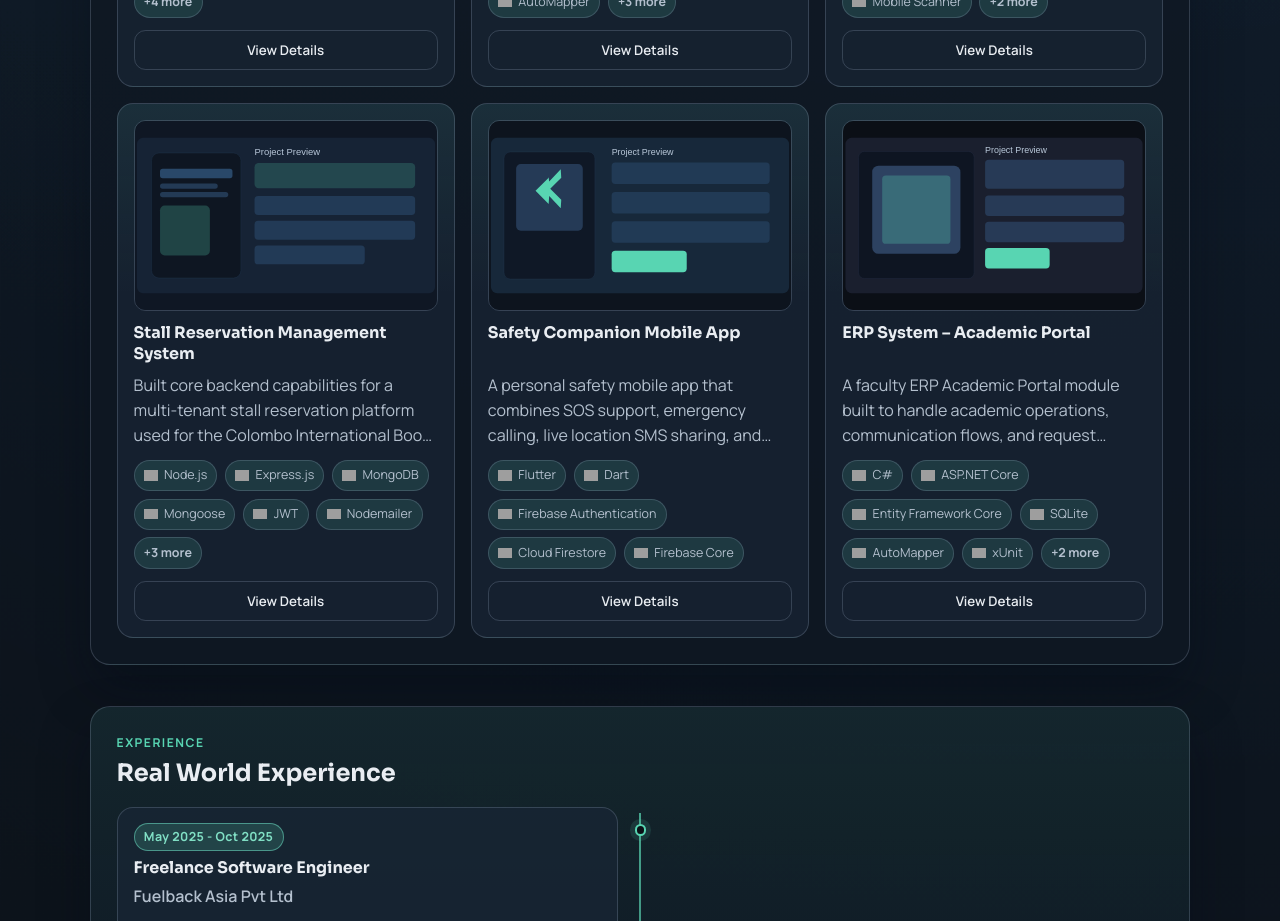
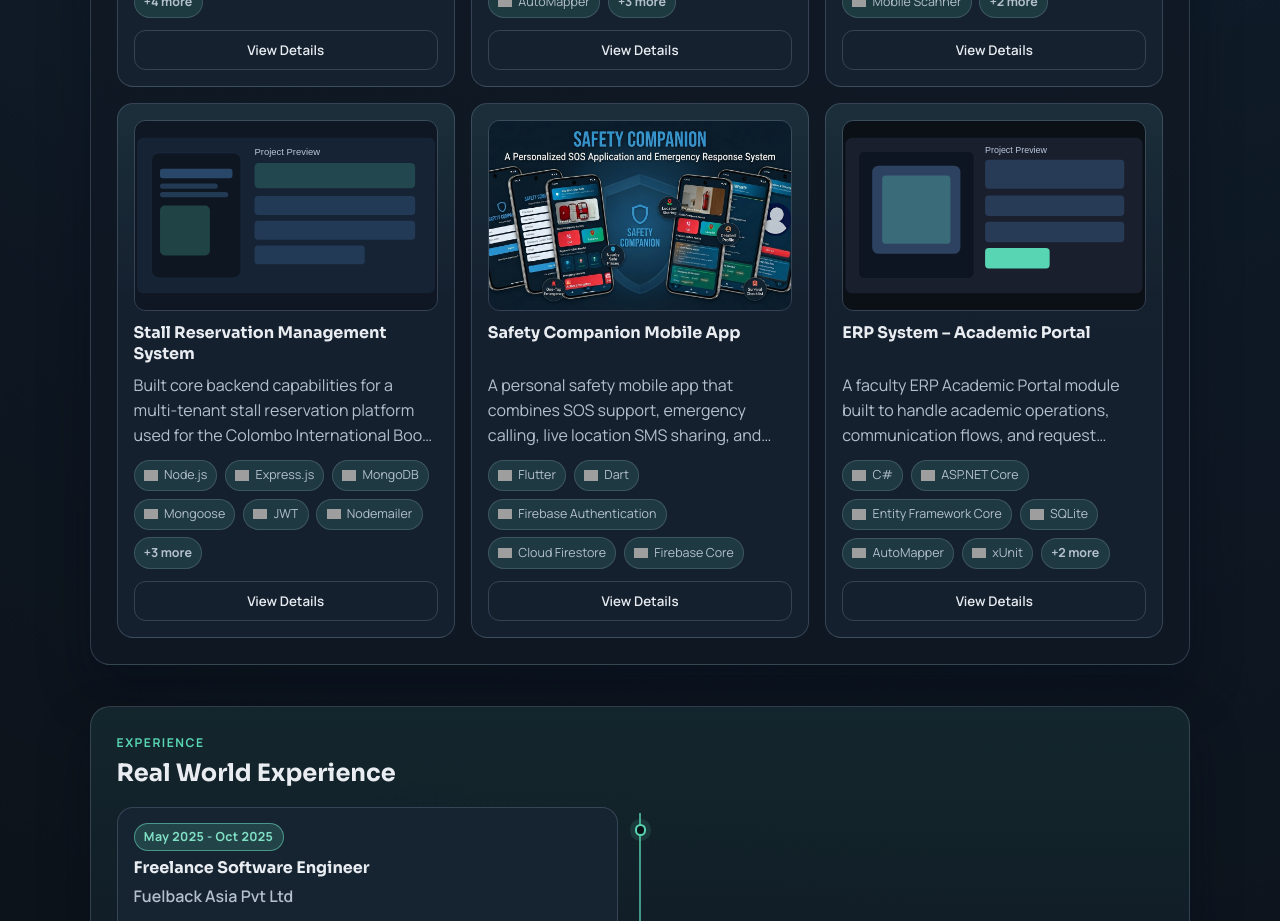
Before and after one commit to Mr-Nithil/Portfolio, a React (Vite) app: page / in a window 1280 px wide. Shown: the part 2700-3621 px from the top of the page. Built offline with nearby package versions, Linux system fonts and the light colour scheme; grey boxes are pictures that could not be loaded.

Commit message:
feat: add selection image for Safety Companion project in project data

```diff
--- a/src/data/projects.js
+++ b/src/data/projects.js
@@ -187,6 +187,7 @@ const projectData = [
       "Firebase Core",
     ],
     images: ["projects/ble-1.svg", "projects/ble-2.svg", "projects/ble-3.svg"],
+    selectionImage: "projects/mainimages/Safety%20Companion.png",
     overview:
       "Built an end-to-end personal safety companion application with Firebase-backed authentication and user profiles, enabling fast emergency actions, location-based assistance, and safety-awareness content for day-to-day risk situations.",
     keyFeatures: [
```
Also changed, not shown: public/projects/mainimages/Safety Companion.png (added).
